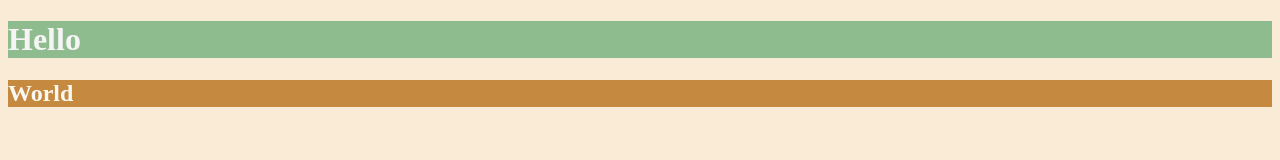
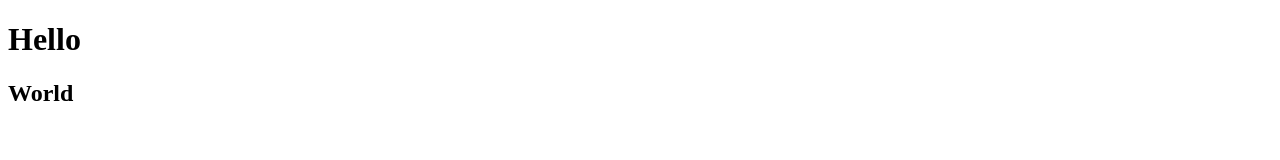
Before and after one commit to vigneshslokesh/Web-Development, a plain HTML site: page CSS/6.0 CSS Colors/index.html in a window 1280 px wide. Drawn offline with Linux system fonts and the light colour scheme.

Commit message:
CSS Color Vocab Project

```diff
--- a/CSS/6.0 CSS Colors/index.html
+++ b/CSS/6.0 CSS Colors/index.html
@@ -5,17 +5,12 @@
   <meta charset="UTF-8">
   <title>Colors</title>
   <style>
-    html{
-      background-color: antiquewhite;
-    }
-    h1{
-      color: whitesmoke;
-      background-color: darkseagreen;
-    }
-    h2{
-      color:#FAF8F1;
-      background-color: #C58940;
-    }
+  /* Write your CSS code here. */
+    /* 1. Make the background of the webpage "antiquewhite"
+    2. Make the h1 "whitesmoke"
+    3. Make the background of the h1 "darkseagreen"
+    4. Make the h2 #FAF8F1
+    5. Make the background of the h2 "#C58940" */
   </style>
 </head>
 
```
